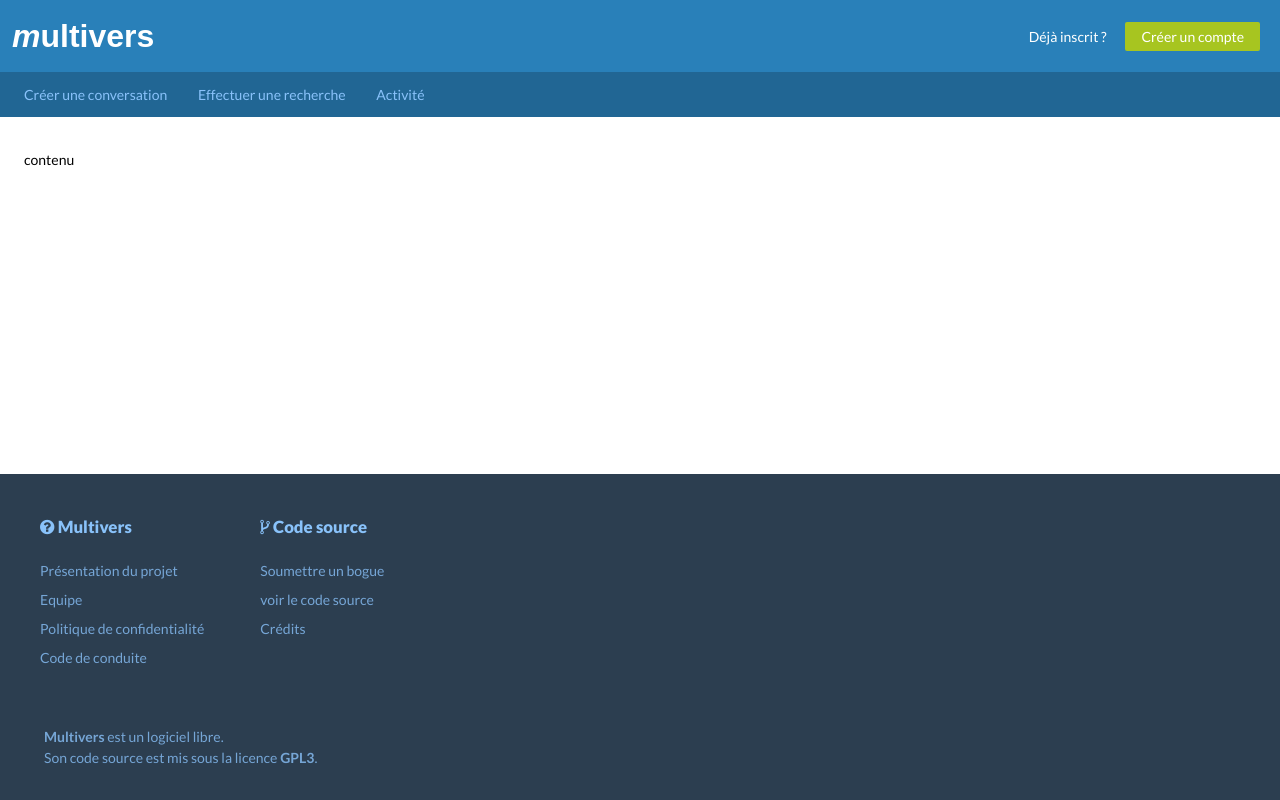
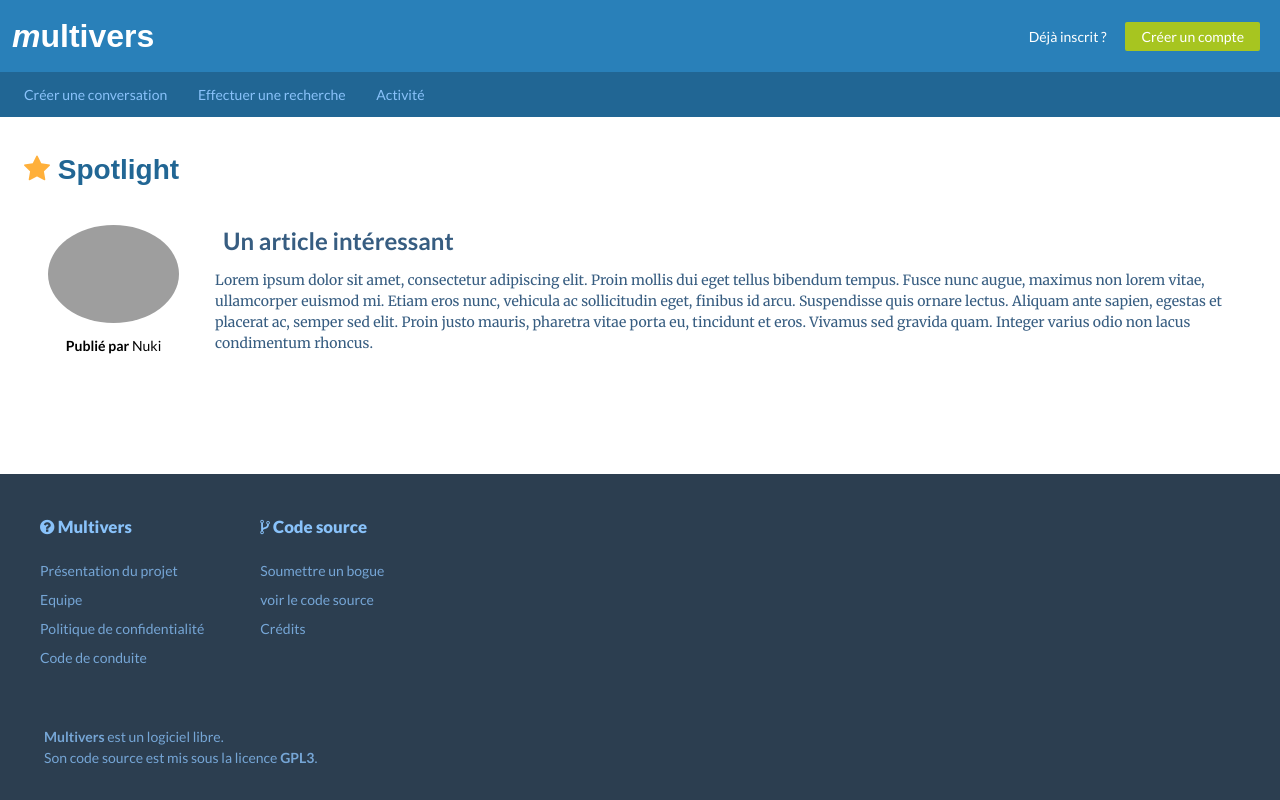
Before and after one commit to mltvrs/layout, a plain HTML site: page index.html in a window 1280 px wide. Drawn offline with Linux system fonts and the light colour scheme; grey boxes are pictures that could not be loaded.

Commit message:
Append draft of a spotlight

```diff
--- a/css/layout.css
+++ b/css/layout.css
@@ -218,6 +218,55 @@ main.struct > div {
   color: #FFFFFF;
 }
 
+.spotlight > h2 {
+  margin: 0;
+  color: #216694;
+}
+
+.spotlight > h2 > i {
+  color: #FFB03B;
+}
+
+.spotlight > div {
+  margin-top: 22px;
+  display: flex;
+}
+
+.spotlight > div > div {
+  padding: 0px 24px;
+  text-align: center;
+}
+
+.spotlight > div > div > img {
+  border-radius: 50%;
+  margin: 12px 0px;
+}
+
+
+.spotlight > div > article {
+  padding: 10px 12px;
+  /*background-color: #E7F5FF;*/
+  border-radius: 4px;
+  color: #375D81;
+  margin: auto;
+}
+
+.spotlight > div > article > h3 {
+  margin: 0px 8px;
+}
+
+.spotlight > div > article > p {
+  font-family: 'Merriweather', serif;
+}
+
+.spotlight > div > article > div {
+  margin: 16px 0;
+  padding: 8px;
+  background-color: #FFF;
+  width: auto;
+  display: inline-block;
+  border-radius: 4px;
+}
 
 @media screen and (max-width: 600px) {
 
@@ -269,4 +318,16 @@ main.struct > div {
     transform:scaleX(1.0);
   }
 
+  .spotlight > div {
+    display: block;
+  }
+
+  .spotlight > div > div {
+    margin: 32px;
+  }
+
+  .spotlight > div > div > img {
+    width: 95px;
+  }
+
 }
--- a/index.html
+++ b/index.html
@@ -56,7 +56,24 @@
 
     <main class="struct">
       <div>
-        contenu
+        <section class="spotlight">
+          <h2><i class="fa fa-star" aria-hidden="true"></i> Spotlight</h2>
+          <div>
+            <div>
+              <img src="https://raw.githubusercontent.com/xvw/xvw.github.io__archives/master/relay/images/nuki.png" />
+              <br  />
+              <strong>Publié par</strong> Nuki
+            </div>
+            <article>
+              <h3>Un article intéressant</h3>
+              <p>
+                Lorem ipsum dolor sit amet, consectetur adipiscing elit. Proin mollis dui eget tellus bibendum tempus. Fusce nunc augue, maximus non lorem vitae, ullamcorper euismod mi. Etiam eros nunc, vehicula ac sollicitudin eget, finibus id arcu. Suspendisse quis ornare lectus. Aliquam ante sapien, egestas et placerat ac, semper sed elit. Proin justo mauris, pharetra vitae porta eu, tincidunt et eros. Vivamus sed gravida quam. Integer varius odio non lacus condimentum rhoncus.
+              </p>
+            </article>
+          </div>
+
+
+        </section>
       </div>
     </main>
 
```
